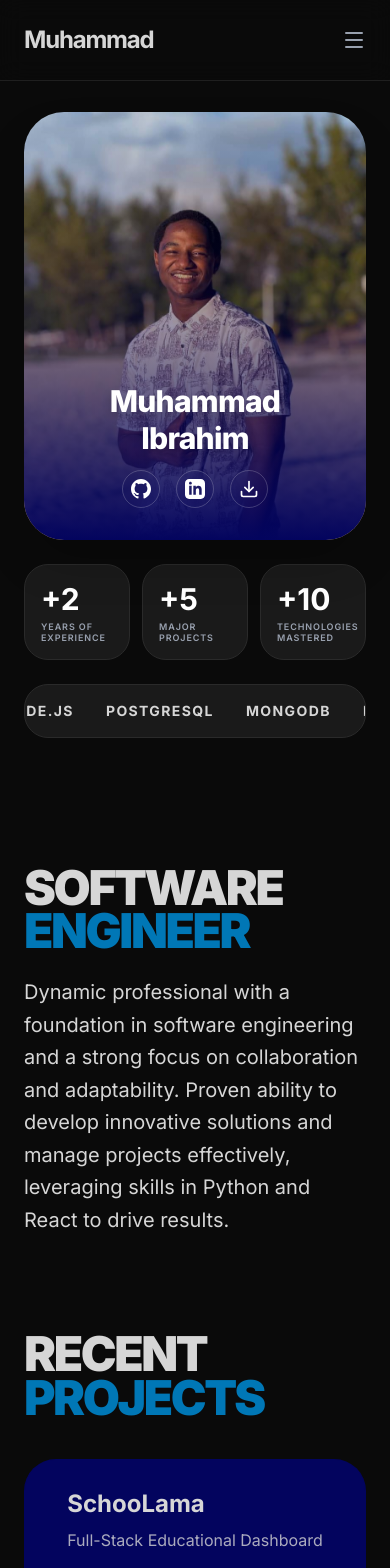
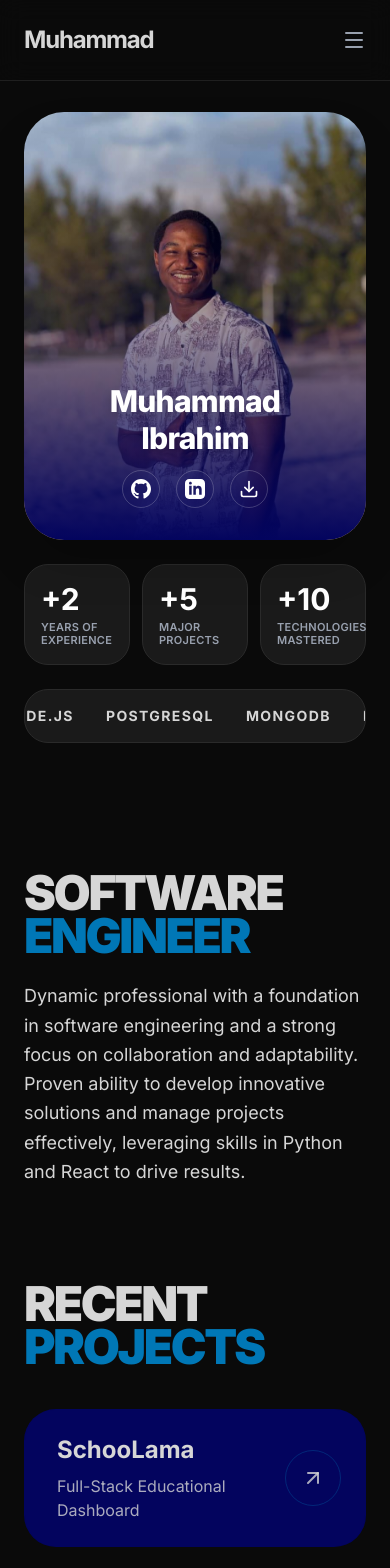
Before and after one commit to Mastermoh0/Muhammad-Ibrahim-Portfolio, a React (Vite) app: page / in a window 390 px wide. Shown: the top 1568 px of the page. Built offline with nearby package versions, Linux system fonts and the light colour scheme.

Commit message:
Aggressive mobile text size fix: bump base sizes for sub-640px phones

```diff
--- a/src/App.tsx
+++ b/src/App.tsx
@@ -203,7 +203,7 @@ const LeftPanel = () => {
         {STATS.map((stat, i) => (
           <div key={i} className="bg-[#1A1A1A] border border-[#2A2A2A] rounded-3xl p-4 flex flex-col justify-center">
             <h2 className="text-3xl font-bold text-white mb-1">{stat.value}</h2>
-            <p className="text-[9px] text-gray-400 uppercase tracking-widest font-semibold leading-tight">{stat.label}</p>
+            <p className="text-[11px] text-gray-400 uppercase tracking-wide font-semibold leading-tight">{stat.label}</p>
           </div>
         ))}
       </motion.div>
@@ -231,7 +231,7 @@ const RightPanel = () => {
           SOFTWARE<br />
           <span className="text-[#0077B6]">ENGINEER</span>
         </h1>
-        <p className="mt-6 text-[#D6D6D6] text-xl md:text-xl max-w-xl leading-relaxed text-pretty">
+        <p className="mt-6 text-[#D6D6D6] text-lg sm:text-xl max-w-xl leading-relaxed text-pretty">
           Dynamic professional with a foundation in software engineering and a strong focus on collaboration and adaptability. Proven ability to develop innovative solutions and manage projects effectively, leveraging skills in Python and React to drive results.
         </p>
       </motion.div>
@@ -258,13 +258,13 @@ const RightPanel = () => {
               key={i}
               variants={fadeInUp}
               whileHover={{ scale: 1.02, borderColor: '#0077B6' }}
-              className="bg-[#03045E] border border-[#03045E]/50 rounded-[32px] p-7 flex flex-col md:flex-row gap-6 items-center justify-between group cursor-pointer transition-colors"
+              className="bg-[#03045E] border border-[#03045E]/50 rounded-[32px] p-6 flex flex-row items-center justify-between gap-4 group cursor-pointer transition-colors"
             >
-              <div className="px-2">
+              <div className="px-2 flex-1">
                 <h3 className="text-2xl sm:text-3xl font-bold text-[#D6D6D6] mb-2">{project.title}</h3>
                 <p className="text-[#D6D6D6]/80 text-base sm:text-lg">{project.subtitle}</p>
               </div>
-              <div className="size-14 shrink-0 rounded-full border border-[#0077B6]/30 flex items-center justify-center text-[#D6D6D6]/80 group-hover:text-white group-hover:bg-[#0077B6] transition-all mr-2">
+              <div className="size-14 shrink-0 rounded-full border border-[#0077B6]/30 flex items-center justify-center text-[#D6D6D6]/80 group-hover:text-white group-hover:bg-[#0077B6] transition-all">
                 <ArrowUpRight className="w-6 h-6" />
               </div>
             </motion.a>
@@ -289,9 +289,9 @@ const RightPanel = () => {
           {EXPERIENCES.map((exp, i) => (
             <motion.div key={i} variants={fadeInUp} className="relative group">
               <div className="absolute -left-[41px] top-2 w-4 h-4 rounded-full bg-[#03045E] border-2 border-[#0077B6]/50 group-hover:border-[#0077B6] group-hover:bg-[#0077B6] transition-colors"></div>
-              <h3 className="text-2xl sm:text-3xl font-bold text-[#D6D6D6] mb-4">{exp.company}</h3>
-              <p className="text-[#D6D6D6]/80 text-base sm:text-lg leading-relaxed mb-6 max-w-xl text-pretty">{exp.role}</p>
-              <p className="text-sm sm:text-base text-[#0077B6] font-medium tracking-wide uppercase">{exp.period}</p>
+              <h3 className="text-3xl font-bold text-[#D6D6D6] mb-4">{exp.company}</h3>
+              <p className="text-[#D6D6D6]/80 text-lg leading-relaxed mb-6 max-w-xl text-pretty">{exp.role}</p>
+              <p className="text-base text-[#0077B6] font-medium tracking-wide uppercase">{exp.period}</p>
             </motion.div>
           ))}
         </div>
@@ -322,8 +322,8 @@ const RightPanel = () => {
                 <img src={skill.icon} alt={skill.name} className="w-10 h-10 object-contain" referrerPolicy="no-referrer" />
               </div>
               <div>
-                <h3 className="text-xl sm:text-2xl font-bold text-[#D6D6D6] mb-1">{skill.name}</h3>
-                <p className="text-[#D6D6D6]/70 text-sm sm:text-base font-medium">{skill.desc}</p>
+                <h3 className="text-2xl font-bold text-[#D6D6D6] mb-1">{skill.name}</h3>
+                <p className="text-base text-[#D6D6D6]/70 font-medium">{skill.desc}</p>
               </div>
             </motion.div>
           ))}
@@ -349,11 +349,11 @@ const RightPanel = () => {
               key={i}
               variants={fadeInUp}
               whileHover={{ scale: 1.02, borderColor: '#0077B6' }}
-              className="bg-[#03045E] border border-[#03045E]/50 rounded-3xl p-7 sm:p-8 flex flex-col md:flex-row md:justify-between md:items-center gap-4 group cursor-pointer transition-colors"
+              className="bg-[#03045E] border border-[#03045E]/50 rounded-3xl p-6 sm:p-8 flex flex-col md:flex-row md:justify-between md:items-center gap-4 group cursor-pointer transition-colors"
             >
               <div>
-                <h3 className="text-xl sm:text-2xl font-bold text-[#D6D6D6] mb-2 text-balance">{edu.title}</h3>
-                <p className="text-[#D6D6D6]/80 text-base sm:text-lg">{edu.inst}</p>
+                <h3 className="text-2xl font-bold text-[#D6D6D6] mb-2 text-balance">{edu.title}</h3>
+                <p className="text-[#D6D6D6]/80 text-lg">{edu.inst}</p>
               </div>
               <div className="md:text-right">
                 <p className="text-[#0077B6] font-bold uppercase tracking-wide text-sm bg-[#0077B6]/10 px-4 py-2 rounded-full inline-block">{edu.date}</p>
@@ -385,8 +385,8 @@ const RightPanel = () => {
           className="bg-[#0077B6] hover:bg-[#0077B6]/90 text-white font-bold rounded-[28px] p-7 sm:p-8 flex items-center justify-between gap-4 group transition-all shadow-xl"
         >
           <div className="flex flex-col gap-2">
-            <span className="text-2xl sm:text-3xl font-black leading-tight text-balance">Ready to start a project?</span>
-            <span className="text-[#D6D6D6] font-medium text-base sm:text-lg">Send me a message on WhatsApp.</span>
+            <span className="text-3xl font-black leading-tight text-balance">Ready to start a project?</span>
+            <span className="text-[#D6D6D6] font-medium text-lg">Send me a message on WhatsApp.</span>
           </div>
           <div className="bg-white text-[#0077B6] p-4 sm:p-5 rounded-full shrink-0 group-hover:rotate-12 transition-transform">
             <svg viewBox="0 0 24 24" className="w-8 h-8 fill-current">
```
